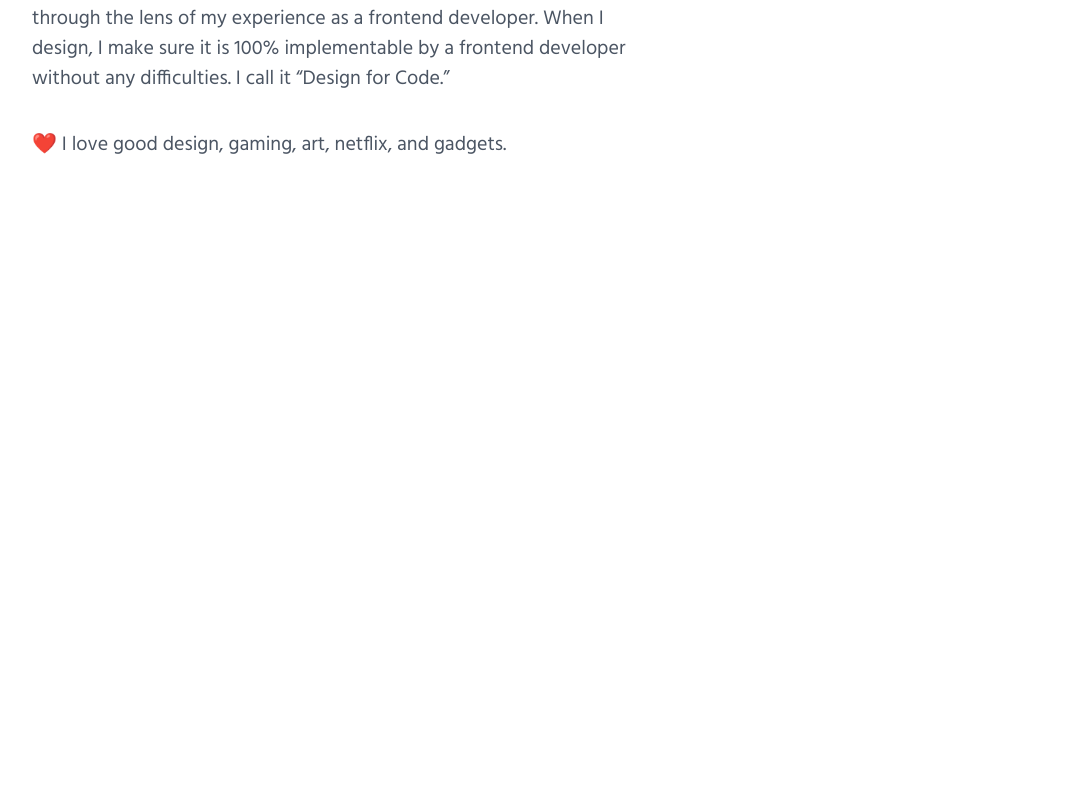
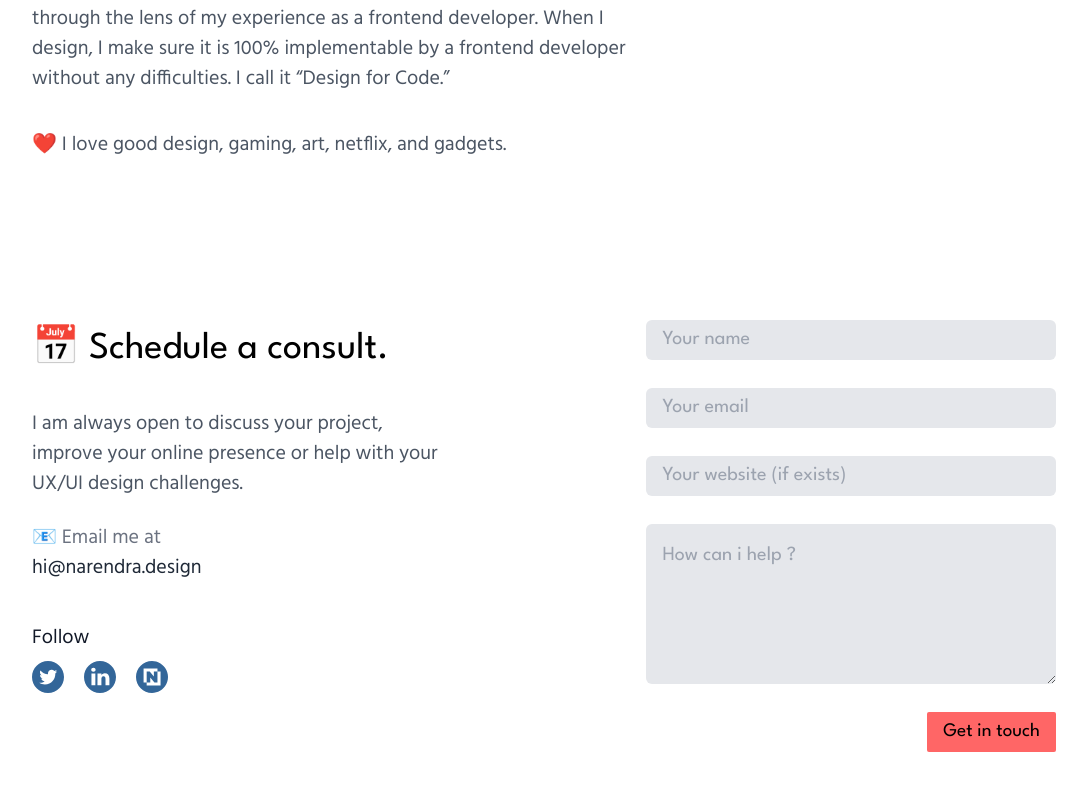
Before and after one commit to sylla156/Next_Training_1, a Next.js app: page / in a window 1280 px wide. Shown: the part 2505-3295 px from the top of the page, without its empty margins (96-1183 px from the left). Before the commit the page ends 2825 px from the top, so only its background shows below. Built offline with nearby package versions, Linux system fonts and the light colour scheme.

Commit message:
Feature(Contact:UX): only the ux part has been integrated

```diff
--- a/src/app/globals.css
+++ b/src/app/globals.css
@@ -71,5 +71,47 @@
     @apply px-8;
     @apply py-3;
   }
+
+  .button_secondary_sm {
+    @apply bg-primary;
+    @apply text-black;
+    @apply px-4;
+    @apply py-1;
+    font-size: 1.2rem;
+  }
+
+  input {
+    border: none;
+    outline: none;
+    @apply bg-gray-200;
+    @apply rounded-md;
+    @apply w-full;
+    @apply h-10;
+    @apply px-4;
+  }
+
+  input::placeholder {
+    @apply py-6;
+    @apply font-spartan;
+    font-weight: 400;
+    font-size: 20px;
+  }
+
+  .textarea {
+    @apply border-none;
+    @apply outline-none;
+    @apply bg-gray-200;
+    @apply rounded-md;
+    @apply w-full;
+    @apply h-40; /* Taille pour simuler une area */
+    @apply p-4;  /* Padding pour le texte */
+    @apply text-left;
+    @apply align-text-top; /* Alignement en haut */
+    font-weight: 400;
+    font-size: 20px;
+    @apply font-spartan;
+
+  }
+
 }
 /* Buttons */
--- a/src/app/page.tsx
+++ b/src/app/page.tsx
@@ -11,7 +11,7 @@ export default function app() {
       <Services />
       <Work />
       <About />
-      {/* <Contact /> */}
+      <Contact />
     </>
   );
 }
--- a/src/components/Contact.tsx
+++ b/src/components/Contact.tsx
@@ -1,9 +1,85 @@
-import React from 'react'
+"use client";
+
+import WebConfig from "@/config";
+import { zodResolver } from "@hookform/resolvers/zod";
+import Image from "next/image";
+import React from "react";
+import { useForm } from "react-hook-form";
+import { z } from "zod";
+
+const formSchema = z.object({
+  name: z.string().min(2),
+  email: z.string().email(),
+  url: z.string().url(),
+  desc: z.string().optional(),
+});
+
+type formType = z.infer<typeof formSchema>;
 
 const Contact = () => {
+  const { register, handleSubmit } = useForm<formType>({
+    resolver: zodResolver(formSchema),
+  });
+
+  const onSubmit = (data: formType) => {};
+
   return (
-    <div>Contact</div>
-  )
-}
+    <div className="mb-60 flex justify-between items-stretch h-full">
+      <section className="flex flex-col justify-start items-start max-w-[40%]">
+        <h2 className="mb-8">{WebConfig.contact.title}</h2>
+        <p className="mb-18">{WebConfig.contact.content}</p>
+        <section>
+          <p className="text-gray-500 mt-6">{WebConfig.contact.email.title}</p>
+          <p className="text-gray-800 mb-10">{WebConfig.contact.email.link}</p>
+        </section>
+        <section>
+          <p className="text-gray-900 mb-2">
+            {WebConfig.contact.network.title}
+          </p>
+          <section className="flex gap-x-5">
+            {WebConfig.contact.network.imgs.map((img, index) => (
+              <Image
+                key={index}
+                src={img}
+                alt={"Network" + (index + 1)}
+                className="w-8 h-auto object-contain"
+              />
+            ))}
+          </section>
+        </section>
+      </section>
+      <div className="w-[40%] h-full flex">
+        <form
+          onSubmit={handleSubmit(onSubmit)}
+          className="flex flex-col justify-between items-end h-full gap-y-7 w-full"
+        >
+          <input
+            type="text"
+            placeholder={WebConfig.contact.form.name}
+            {...register("name")}
+          />
+          <input
+            type="email"
+            placeholder={WebConfig.contact.form.email}
+            {...register("email")}
+          />
+          <input
+            type="url"
+            placeholder={WebConfig.contact.form.website}
+            {...register("url")}
+          />
+          <textarea
+            placeholder={WebConfig.contact.form.desc}
+            className="textarea"
+            {...register("desc")}
+          />
+          <button type="submit" className="button_secondary_sm">
+            {WebConfig.contact.form.submit}
+          </button>
+        </form>
+      </div>
+    </div>
+  );
+};
 
-export default Contact
+export default Contact;
--- a/src/config.ts
+++ b/src/config.ts
@@ -152,7 +152,7 @@ const WebConfig: WEBCONFIG = {
     form: {
       name: "Your name",
       email: "Your email",
-      websit: "Your website (if exists)",
+      website: "Your website (if exists)",
       desc: "How can i help ?",
       submit: "Get in touch",
     },
```
Also changed, not shown: package.json (+8 -4 lines), 1 other file (tests, documents, lock files or other folders).
